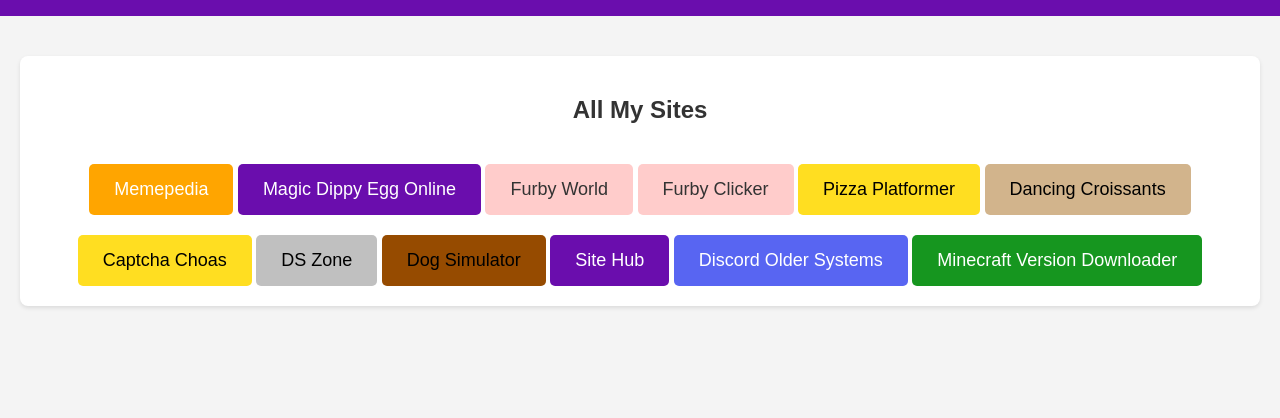
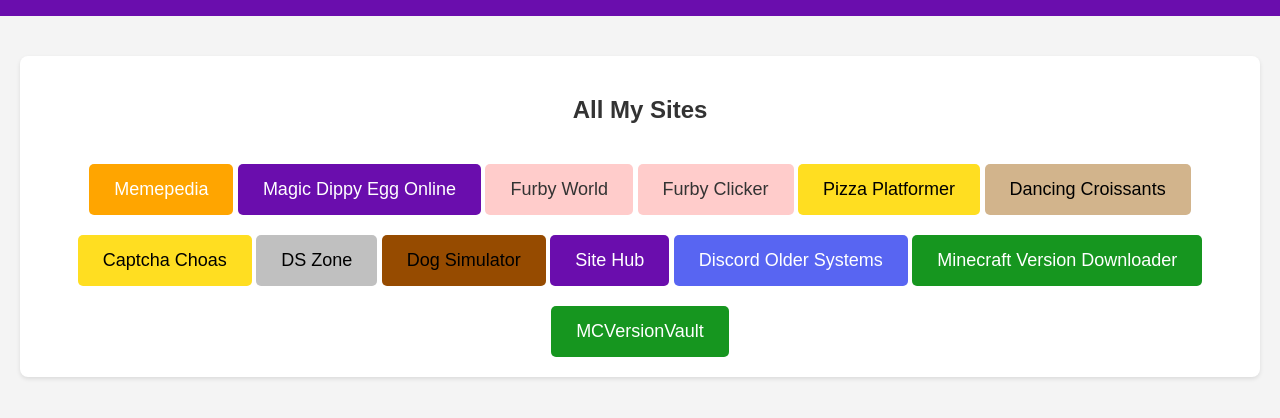
Before and after one commit to MagicDippyEgg/magicdippyegg.github.io, a plain HTML site: page index.html in a window 1280 px wide. Shown: the part 94-512 px from the top of the page. Drawn offline with Linux system fonts and the light colour scheme.

Commit message:
Update index.html

```diff
--- a/index.html
+++ b/index.html
@@ -219,6 +219,7 @@
 			<a href="https://pageshub.netlify.app/" target="_blank" class="purple-button">Site Hub</a>
 			<a href="https://magicdippyegg.github.io/discord-electron-oldersystems/" target="_blank" class="blurple-button">Discord Older Systems</a>
 			<a href="https://magicdippyegg.github.io/Minecraft-Version-Downloader/" target="_blank" class="green-button">Minecraft Version Downloader</a>
+			<a href="https://mcversionvault.pages.dev/" target="_blank" class="green-button">MCVersionVault</a>
         </div>
     </section>
 
```
